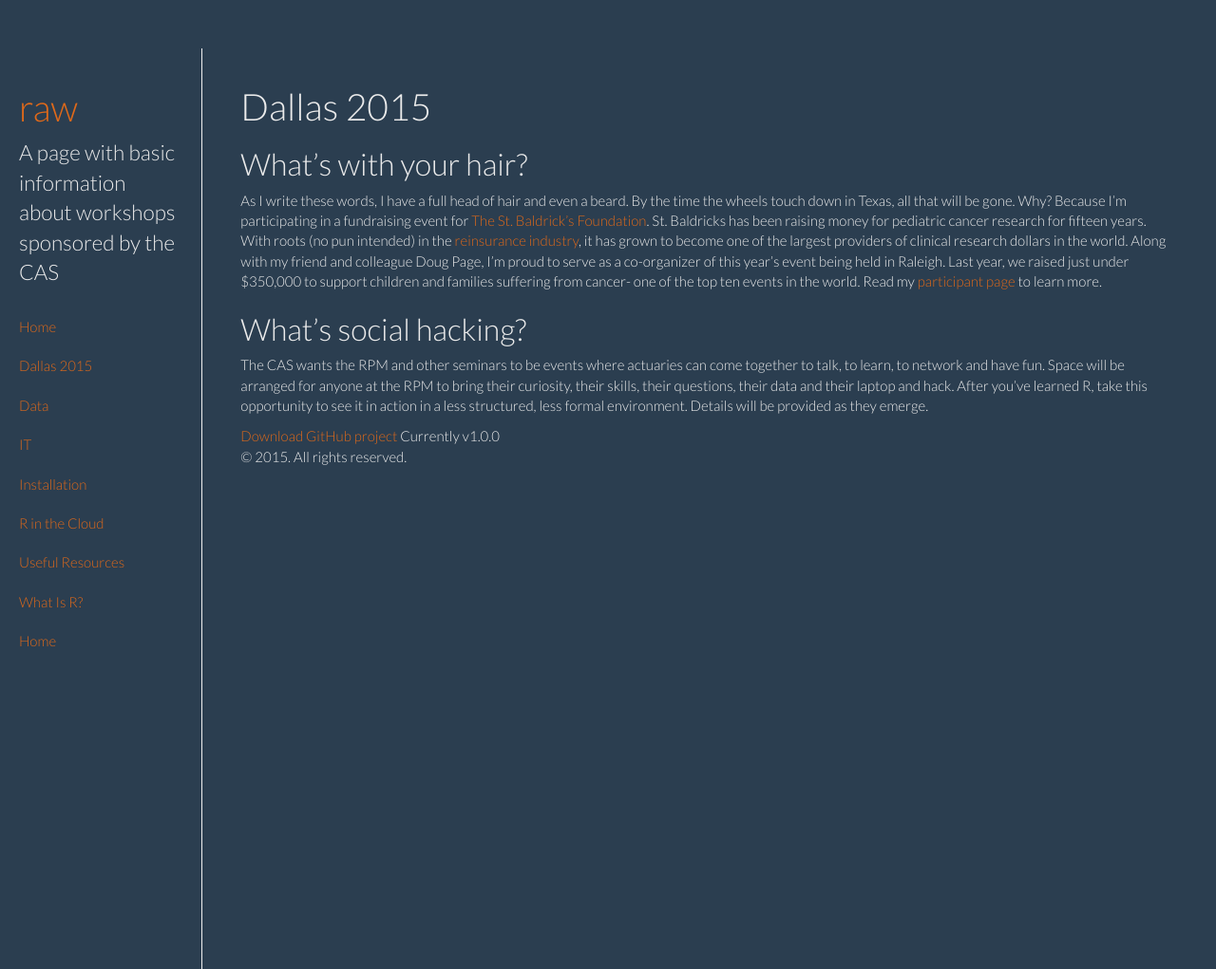
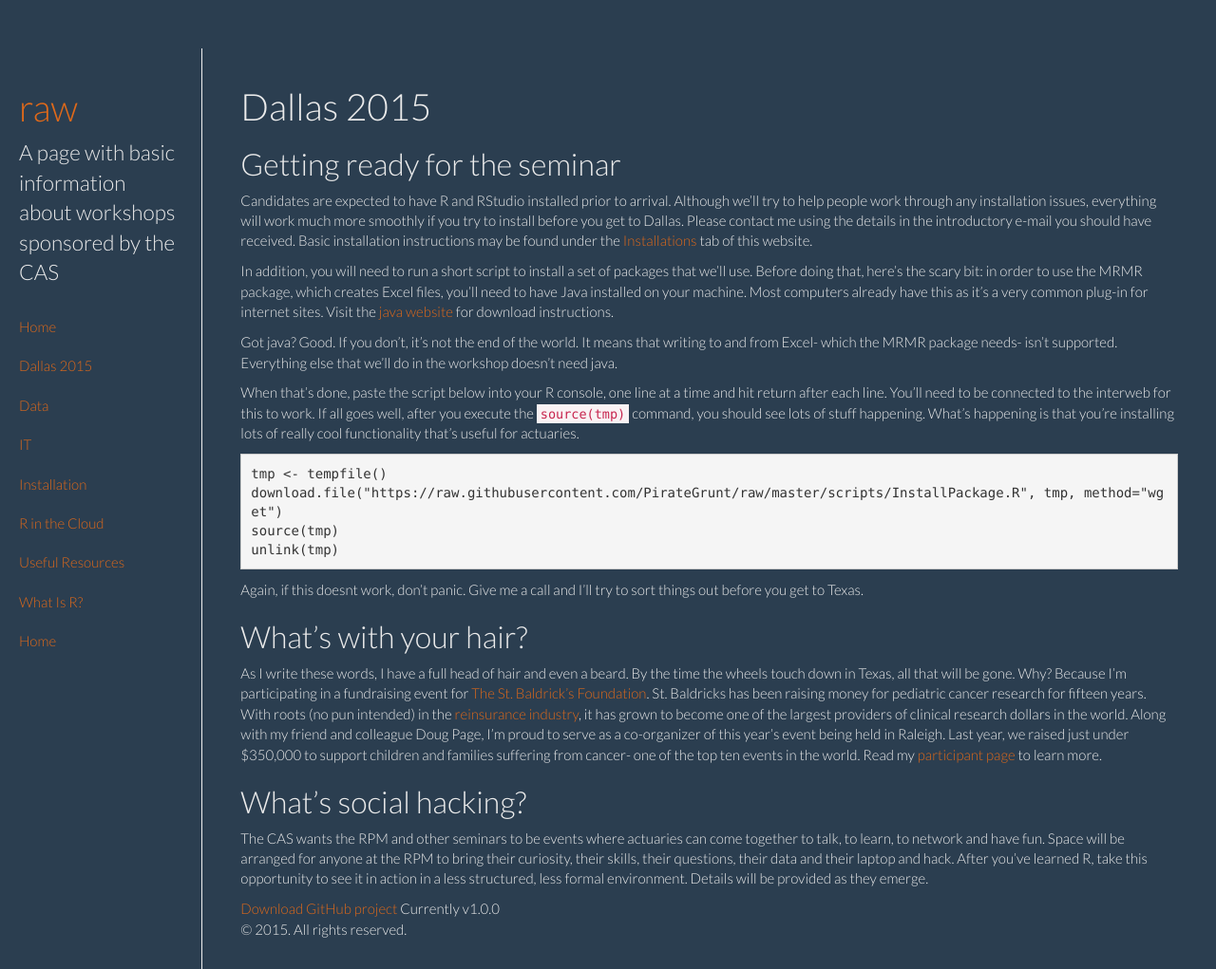
Before and after one commit to PirateGrunt/raw, a Jekyll site: the page built from Dallas2015.md, in a window 1280 px wide and 1021 px high. Shown: the whole window at 95% size. Built offline with Jekyll 4.4.1, drawn with Linux system fonts in a browser that asks for light colours; nearby versions of some CDN libraries; library files that are not in the unit come from our copies.

Commit message:
Basic install and java instructions

````diff
--- a/Dallas2015.md
+++ b/Dallas2015.md
@@ -2,6 +2,25 @@
 title: "Dallas 2015"
 layout: page
 ---
+
+## Getting ready for the seminar
+
+Candidates are expected to have R and RStudio installed prior to arrival. Although we'll try to help people work through any installation issues, everything will work much more smoothly if you try to install before you get to Dallas. Please contact me using the details in the introductory e-mail you should have received. Basic installation instructions may be found under the [Installations](../Installation) tab of this website.
+
+In addition, you will need to run a short script to install a set of packages that we'll use. Before doing that, here's the scary bit: in order to use the MRMR package, which creates Excel files, you'll need to have Java installed on your machine. Most computers already have this as it's a very common plug-in for internet sites. Visit the [java website](https://www.java.com) for download instructions.
+
+Got java? Good. If you don't, it's not the end of the world. It means that writing to and from Excel- which the MRMR package needs- isn't supported. Everything else that we'll do in the workshop doesn't need java.
+
+When that's done, paste the script below into your R console, one line at a time and hit return after each line. You'll need to be connected to the interweb for this to work. If all goes well, after you execute the `source(tmp)` command, you should see lots of stuff happening. What's happening is that you're installing lots of really cool functionality that's useful for actuaries.
+
+```
+tmp <- tempfile()
+download.file("https://raw.githubusercontent.com/PirateGrunt/raw/master/scripts/InstallPackage.R", tmp, method="wget")
+source(tmp)
+unlink(tmp)
+```
+
+Again, if this doesnt work, don't panic. Give me a call and I'll try to sort things out before you get to Texas.
 
 ## What's with your hair?
 
````
